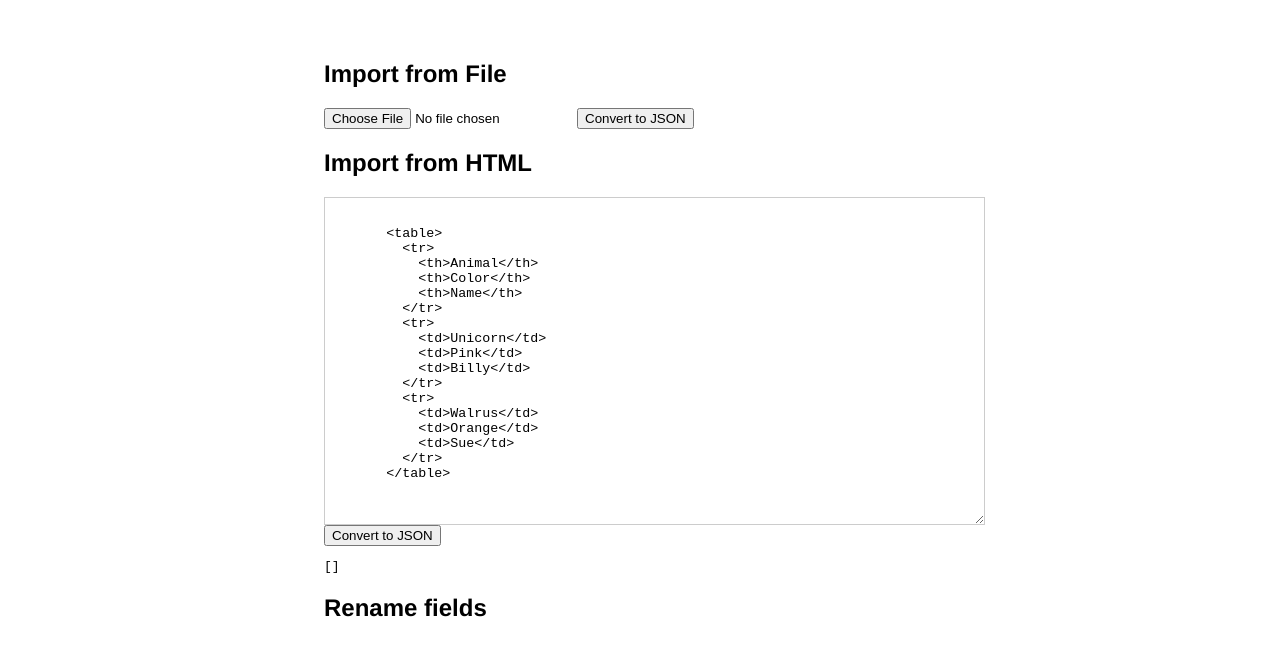
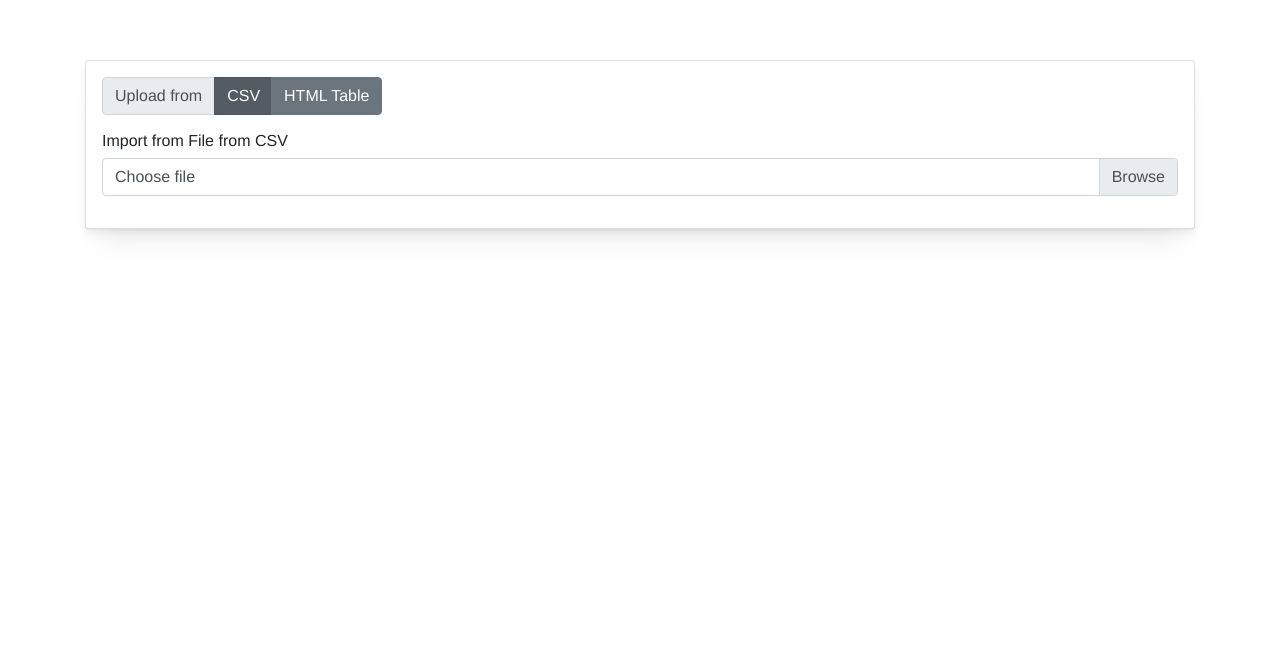
Before and after one commit to christopherklaus/html-csv-to-json, a Vue app: page / in a window 1280 px wide. Shown: the top 656 px of the page. Built offline with nearby package versions, Linux system fonts and the light colour scheme.

Commit message:
added option to delete elements, added option to create new static elements, design overhaul

```diff
--- a/package.json
+++ b/package.json
@@ -8,11 +8,17 @@
     "lint": "vue-cli-service lint"
   },
   "dependencies": {
+    "@fortawesome/fontawesome-svg-core": "^1.2.28",
+    "@fortawesome/free-solid-svg-icons": "^5.13.0",
+    "@fortawesome/vue-fontawesome": "^0.1.9",
     "axios": "^0.19.2",
+    "bootstrap": "^4.4.1",
     "core-js": "^3.6.4",
     "html-table-to-json": "^1.0.0",
+    "jquery": "^3.5.0",
     "lodash": "^4.17.15",
     "papaparse": "^5.2.0",
+    "popper.js": "^1.16.1",
     "vue": "^2.6.11"
   },
   "devDependencies": {
--- a/src/App.vue
+++ b/src/App.vue
@@ -1,39 +1,157 @@
 <template>
-  <div id="app" class="center">
-    <div class="import-data">
-      <div class="import-from-csv">
-        <!-- <div class="import-from-url">
-          <input type="text" v-model="csvURL" placeholder="https://example.com/file.csv">
-          <button @click="importCSVFromURL">Import File from URL</button>
-        </div> -->
-        <div class="import-from-file">
-          <h2>Import from File</h2>
-          <input type="file" @change="uploadFile" accept=".csv">
-          <button @click="convertCSV">Convert to JSON</button>
+  <div id="app" class="container">
+    <div class="row">
+      <div class="col">
+        <div class="import-data card mb-3">
+          <div class="input-group">
+            <div class="input-group-prepend">
+              <div class="input-group-text">Upload from</div>
+              <button
+                class="btn btn-secondary"
+                :class="{active: selectedInput === 'csv'}"
+                @click="selectedInput = 'csv'"
+                type="button">CSV</button>
+            </div>
+            <div class="input-group-append">
+              <button
+                class="btn btn-secondary"
+                :class="{active: selectedInput === 'html'}"
+                @click="selectedInput = 'html'"
+                type="button">HTML Table</button>
+            </div>
+          </div>
+          <div class="selection-wrapper mt-3">
+            <div
+              class="import-from-csv"
+              v-if="selectedInput === 'csv'">
+              <div class="import-from-file">
+                <h6>Import from File from CSV</h6>
+                <div class="input-group mb-3">
+                  <div class="custom-file">
+                    <input
+                      type="file"
+                      class="custom-file-input"
+                      id="inputGroupFile01"
+                      @change="uploadFile"
+                      accept=".csv">
+                    <label
+                      class="custom-file-label"
+                      for="inputGroupFile01">Choose file</label>
+                  </div>
+                </div>
+              </div>
+            </div>
+            <div
+              v-else
+              class="import-html">
+              <div class="import-from-html-url">
+                <h6>Import from HTML URL</h6>
+                <div class="import-from-url">
+                  <div class="input-group">
+                    <input
+                      type="text"
+                      v-model="tableURL"
+                      class="form-control"
+                      placeholder="https://example.com/siteWithDataTable">
+                    <div class="input-group-append">
+                      <button class="btn btn-secondary" @click="importTableFromURL">Import first table from URL</button>
+                    </div>
+                  </div>
+                </div>
+              </div>
+              <div class="import-from-html mt-3">
+                <h6>Import from HTML</h6>
+                <textarea class="form-control mb-3" v-model="tableData"></textarea>
+                <button class="btn btn-secondary" @click="convertHTML">Process Data</button>
+              </div>
+            </div>
+          </div>
         </div>
-      </div>
-      <div class="import-from-html">
-        <h2>Import from HTML</h2>
-        <textarea v-model="tableData">
-        </textarea>
-        <div class="button-wrapper">
-          <button @click="convertHTML">Convert to JSON</button>
+        <div class="card mb-3 mt-5" v-if="jsonData.length">
+          <h5>Normalize Data</h5>
+          <h6>Expected output structure</h6>
+          <div class="result-data-wrapper d-flex justify-content-between align-items-center">
+            <div class="badge badge-pill badge-success">occured_on (date)</div>
+            <div class="badge badge-pill badge-success">tested (integer)</div>
+            <div class="badge badge-pill badge-success">confirmed (integer)</div>
+            <div class="badge badge-pill badge-success">recovered (integer)</div>
+            <div class="badge badge-pill badge-success">deaths (integer)</div>
+            <div class="badge badge-pill badge-success">location</div>
+          </div>
+          <h6 class="mt-4 mb-0">Your uploaded data</h6>
+          <p class="text-muted">Only one entry is shown</p>
+          <div class="wrapper">
+            <button
+              @click="addStaticField = true"
+              class="btn btn-secondary btn-sm mb-1"><font-awesome-icon icon="plus" /> Add static field</button>
+            <p class="text-muted">This might be helpful for creating a static value for e.g. location.</p>
+            <div
+              class="input-group input-group-sm mb-3"
+              v-if="addStaticField">
+              <div class="input-group-prepend">
+                <div class="input-group-text">Field Name</div>
+              </div>
+              <input type="text" placeholder="location" class="form-control">
+              <div class="input-group-append">
+                <div class="input-group-text">Value</div>
+              </div>
+              <input type="text" placeholder="Berlin" class="form-control">
+              <div class="input-group-append">
+                <button class="btn btn-success">Create</button>
+              </div>
+            </div>
+          </div>
+          <div class="result-data-wrapper">
+            <table class="table mt-2">
+              <tr>
+                <th
+                  v-for="field in jsonDataFields"
+                  @click="renameFieldSource = field; renameFieldTarget = field"
+                  :key="field">
+                  <div
+                    class="field-name d-flex justify-content-start align-items-center"
+                    v-if="renameFieldSource !== field">
+                    {{ field }}
+                    <button
+                      class="ml-2 color-red"
+                      @click.stop="deleteField(field)"><font-awesome-icon icon="trash" /></button>
+                  </div>
+                  <input
+                    v-else
+                    class="form-control"
+                    type="text"
+                    v-model="renameFieldTarget"
+                    @keydown.esc.stop="renameFieldSource = ''; renameFieldTarget = ''"
+                    @keydown.enter.stop="renameField(renameFieldSource, renameFieldTarget)">
+                </th>
+              </tr>
+              <tr>
+                <td
+                  v-for="field in jsonDataFields"
+                  :key="field">
+                  {{ jsonData[0][field] }}
+                  <p class="text-muted mt-1 mb-0">({{ typeof jsonData[0][field] }})</p>
+                </td>
+              </tr>
+            </table>
+          </div>
+        </div>
+        <div class="upload-button-wrapper mt-3 mb-5" v-if="jsonData.length">
+          <button class="btn btn-success w-100">Add entry to database</button>
+        </div>
+        <div class="card" v-if="jsonData.length">
+          <button
+            class="btn btn-secondary"
+            @click="showJSON = !showJSON">Show JSON Preview</button>
+          <div class="alert alert-secondary show-json-wrapper mb-0 mt-3" v-if="showJSON">
+            <h6>JSON Preview</h6>
+            <samp>
+              <pre>{{ jsonData }}</pre>
+            </samp>
+          </div>
         </div>
       </div>
     </div>
-    <samp>
-      <pre>{{ jsonData }}</pre>
-    </samp>
-    <h2>Rename fields</h2>
-    <ul v-if="jsonData.length">
-      <li
-        v-for="field in jsonDataFields"
-        :key="field"
-        @dblclick="renameFieldSource = field; renameFieldTarget = field">
-        <div class="field-name" v-if="renameFieldSource !== field">{{ field }}</div>
-        <input type="text" v-model="renameFieldTarget" @keydown.enter.stop="renameField(renameFieldSource, renameFieldTarget)" v-else>
-      </li>
-    </ul>
   </div>
 </template>
 
@@ -41,36 +159,22 @@
 
 import HTMLFromTable from 'html-table-to-json'
 import PapaParse from 'papaparse'
-import { mapKeys } from 'lodash'
+import { mapKeys, omit } from 'lodash'
 import { get } from 'axios'
 
 export default {
   name: 'App',
   data() {
     return {
+      showJSON: false,
       rename: false,
+      addStaticField: false,
       renameFieldSource: '',
       renameFieldTarget: '',
-      csvURL: '',
+      tableURL: '',
+      selectedInput: 'csv',
       csvData: undefined,
-      tableData: `
-      <table>
-        <tr>
-          <th>Animal</th>
-          <th>Color</th>
-          <th>Name</th>
-        </tr>
-        <tr>
-          <td>Unicorn</td>
-          <td>Pink</td>
-          <td>Billy</td>
-        </tr>
-        <tr>
-          <td>Walrus</td>
-          <td>Orange</td>
-          <td>Sue</td>
-        </tr>
-      </table>`,
+      tableData: '',
       jsonData: []
     }
   },
@@ -82,17 +186,10 @@ export default {
     }
   },
   methods: {
-    triggerInputChangeFor(element, event) {
-      console.log({ element, event })
-    },
-    importCSVFromURL() {
-      get(this.csvURL, {
-          headers: {
-            'Content-Type': 'text/csv'
-          }
-        }).then((response) => {
-        this.csvData = response.data
-        this.convertCSV()
+    importTableFromURL() {
+      get(`http://a05b81e417a6b11eaa621060268a248d-1111261182.eu-west-1.elb.amazonaws.com/table?url=${this.tableURL}`).then((response) => {
+        console.log(response)
+        this.tableData = response.data.tags[0]
       })
     },
     uploadFile(event) {
@@ -105,6 +202,9 @@ export default {
         this.csvData = event.target.result
       }
       reader.readAsText(files[0])
+      setTimeout(() => {
+        this.convertCSV()
+      }, 500)
     },
     convertCSV() {
       this.jsonData = PapaParse.parse(this.csvData, { header: true }).data
@@ -114,6 +214,9 @@ export default {
     },
     renameField(fieldName, newFieldName) {
       this.jsonData = this.jsonData.map(element => mapKeys(element, (value, key) => key === fieldName ? newFieldName : key))
+    },
+    deleteField(fieldName) {
+      this.jsonData = this.jsonData.map(element => omit(element, [fieldName]))
     }
   }
 }
@@ -124,9 +227,35 @@ export default {
   font-family: Avenir, Helvetica, Arial, sans-serif;
   margin-top: 60px;
 }
-.center {
-  width: 50%;
-  margin: 0 auto;
+
+body {
+  background-color: #f8f9fa
+}
+
+.card {
+  box-shadow: 0 1px 1px rgba(0, 0, 0, .04), 0 4px 5px rgba(0, 0, 0, .02), 0 7px 9px rgba(0, 0, 0, .04), 0 25px 30px -15px rgba(0, 0, 0, .08), 0 15px 18px -30px rgba(0, 0, 0, .04);
+  padding: 1em;
+  border-radius: 15px
+}
+
+table th {
+  min-width: 150px;
+  margin: 0 5px;
+}
+
+.result-data-wrapper {
+  min-width: 100%;
+  overflow: auto
+}
+
+.field-name {
+  cursor: text
+}
+
+button.color-red {
+  color: #cc0000;
+  border: none;
+  background: transparent
 }
 
 textarea {
@@ -141,8 +270,4 @@ ul {
   list-style-type: none;
   padding: 0
 }
-
-pre {
-  text-align: left
-}
 </style>
--- a/src/main.js
+++ b/src/main.js
@@ -1,5 +1,15 @@
 import Vue from 'vue'
 import App from './App.vue'
+import 'bootstrap'
+import 'bootstrap/dist/css/bootstrap.min.css'
+import { library } from '@fortawesome/fontawesome-svg-core'
+import { faTrash, faPlus } from '@fortawesome/free-solid-svg-icons'
+import { FontAwesomeIcon } from '@fortawesome/vue-fontawesome'
+
+library.add(faTrash)
+library.add(faPlus)
+
+Vue.component('font-awesome-icon', FontAwesomeIcon)
 
 Vue.config.productionTip = false
 
```
Also changed, not shown: 1 other file (tests, documents, lock files or other folders).
